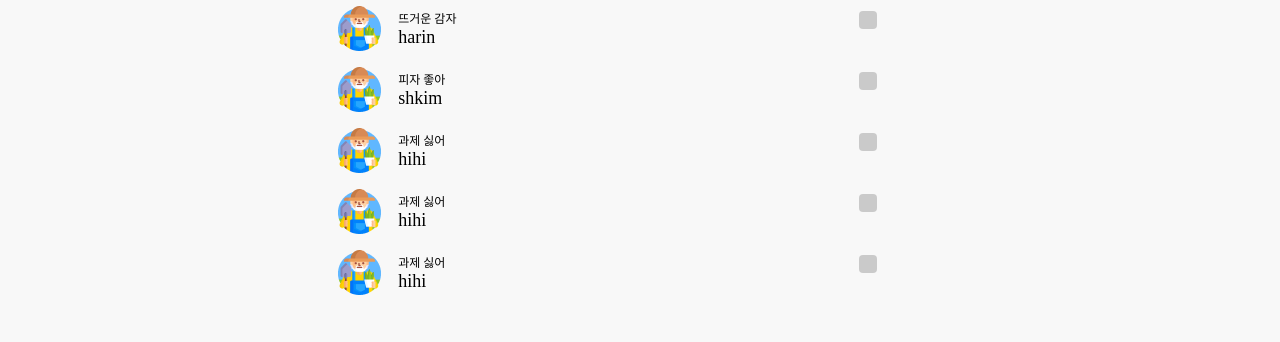
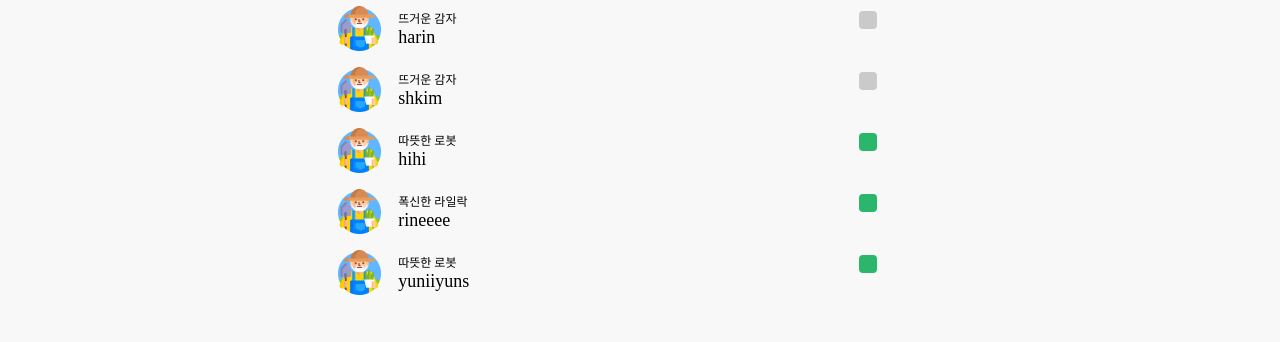
Before and after one commit to yunseonyeong/Gardener_Client, a React (Create React App) app: page /challenge in a window 1280 px wide. Shown: the part 275-617 px from the top of the page. Built offline with nearby package versions, Linux system fonts and the light colour scheme; a web font is replaced by a local one.

Commit message:
navbar fixed

```diff
--- a/src/data/challegePageData.js
+++ b/src/data/challegePageData.js
@@ -37,7 +37,7 @@ const challengePageData = {
     {
       memberId: 125,
       profileImgURL: getImgUrl("mapage"),
-      devType: "피자 좋아",
+      devType: "뜨거운 감자",
       name: "shkim",
       tier: {
         tierType: "bronze",
@@ -49,37 +49,37 @@ const challengePageData = {
     {
       memberId: 112,
       profileImgURL: getImgUrl("mapage"),
-      devType: "과제 싫어",
+      devType: "따뜻한 로봇",
       name: "hihi",
       tier: {
         tierType: "bronze",
         tierNum: 3,
       },
-      todayCommit: false,
+      todayCommit: true,
       isLeader: false,
     },
     {
       memberId: 112,
       profileImgURL: getImgUrl("mapage"),
-      devType: "과제 싫어",
-      name: "hihi",
+      devType: "폭신한 라일락",
+      name: "rineeee",
       tier: {
         tierType: "bronze",
         tierNum: 3,
       },
-      todayCommit: false,
+      todayCommit: true,
       isLeader: false,
     },
     {
-      memberId: 112,
+      memberId: 132,
       profileImgURL: getImgUrl("mapage"),
-      devType: "과제 싫어",
-      name: "hihi",
+      devType: "따뜻한 로봇",
+      name: "yuniiyuns",
       tier: {
         tierType: "bronze",
         tierNum: 3,
       },
-      todayCommit: false,
+      todayCommit: true,
       isLeader: false,
     },
   ],
```
